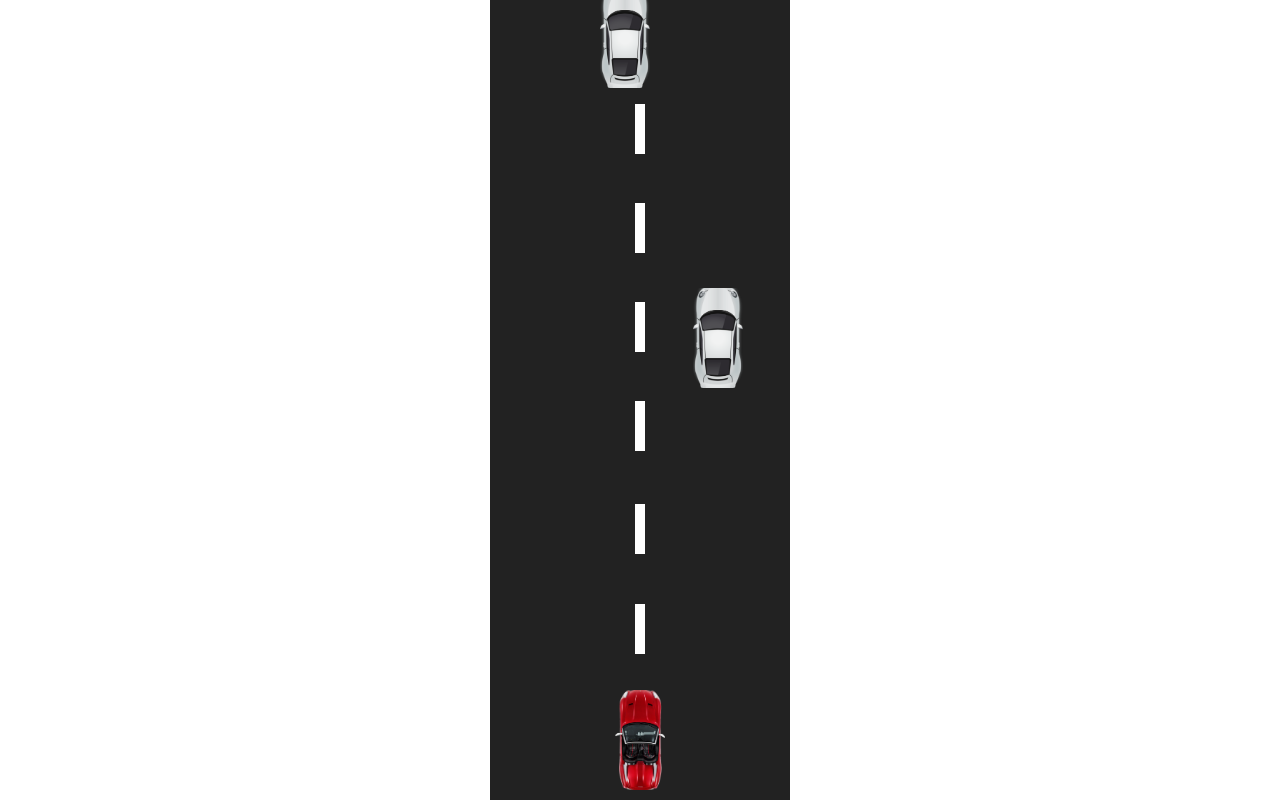
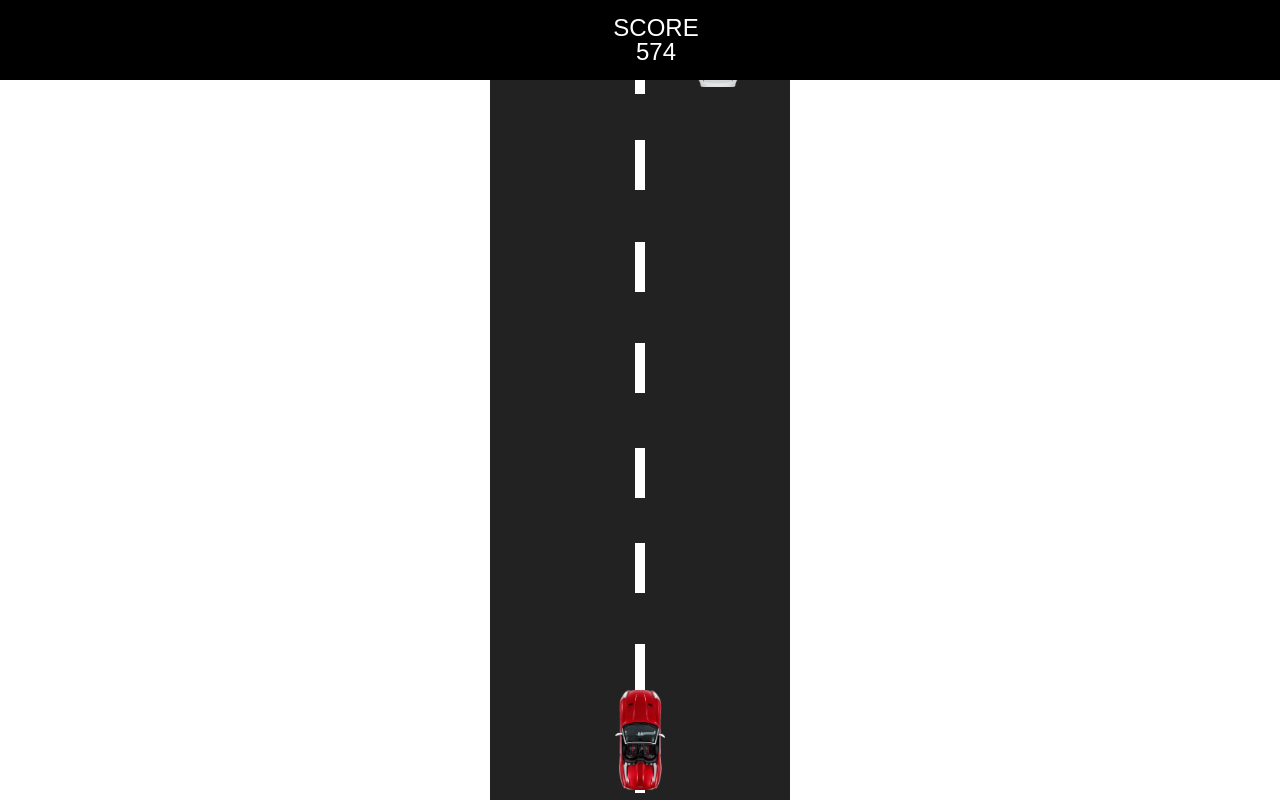
Before and after one commit to kurmangaliyev-a/race, a plain HTML site: page index.html in a window 1280 px wide. Both pictures are taken after a click on the element "Нажмите здесь чтобы начать игру!". Drawn offline with Linux system fonts and the light colour scheme.

Commit message:
end of third lesson

```diff
--- a/css/main.css
+++ b/css/main.css
@@ -41,7 +41,10 @@ table {
 	border-collapse: collapse;
 	border-spacing: 0;
 }
-
+*{
+    margin:0;
+    padding:0;
+}
 
 
 
@@ -49,14 +52,18 @@ table {
 .hide{
     display:none;
 }
-.car, .enemy{
+.car{
     width: 50px;
     height: 100px;
     background: transparent url('../image/player.png') center / cover no-repeat;
     position: absolute;
-    left: 125px;
-    bottom:10px;
 }
+ .enemy{
+    width: 50px;
+    height: 100px;
+    position: absolute;
+
+ }
 .gameArea{
     width: 300px;
     height: 100%;
@@ -72,3 +79,33 @@ table {
     background-color: #fff;
     left:145px;
 }
+.start{
+    position:absolute;
+    text-align:center;
+    margin:0;
+    width: 100%;
+    padding:30px;
+    z-index: 222;
+    color:#fff;
+    font-size:1.5rem;
+    background-color: #000;
+    cursor:pointer;
+    font-family: sans-serif;
+    font-weight: 700;
+}
+.score{
+    position:absolute;
+    text-align:center;
+    left: 0;
+    top:0;
+    width: 100%;
+    padding:1rem;
+    z-index: 222;
+    color:#fff;
+    font-size:1.5rem;
+    background-color: #000;
+    cursor:pointer;
+    font-family: sans-serif;
+    font-weight: 500;
+
+}
--- a/index.html
+++ b/index.html
@@ -1,14 +1,17 @@
 <html>
 <head>
+    <meta charset="UTF-8">
     <title>Document</title>
     <link rel="stylesheet" href="./css/main.css" >
     <script src="./js/main.js" defer></script>
 </head>
 <body>
-<div class="score"></div>
+        <div class="score hide"></div>
+
 <div class="game">
     <div class="start"><h1>Нажмите здесь чтобы начать игру!</h1></div>
-    <div class="gameArea hide"></div>
+    <div class="gameArea hide">
+    </div>
 </div>
 </body>
 </html>
--- a/js/main.js
+++ b/js/main.js
@@ -4,10 +4,10 @@ const gameArea = document.querySelector('.gameArea');
 car = document.createElement('div');
 car.classList.add('car');
 
-const SETTING = {
+let SETTING = {
     start: false,
     score: 0,
-    speed: 3,
+    speed: 5,
     traffic: 3
 };
 
@@ -37,9 +37,13 @@ function getQuantityElements(heightElement) {
 
 
 function startGame() {
+    SETTING.speed = 3;
+    gameArea.innerHTML = '';
+    SETTING.score = 0;
     audio.play();
     start.classList.add('hide');
     gameArea.classList.remove('hide');
+    score.classList.remove('hide');
     for (let i = 0; i < getQuantityElements(100);i++){
         const line = document.createElement('div');
         line.classList.add('line');
@@ -61,6 +65,9 @@ function startGame() {
 
     SETTING.start = true;
     gameArea.append(car);
+    car.style.left = gameArea.offsetWidth / 2 - car.offsetWidth / 2;
+    car.style.bottom = '10px';
+    car.style.top = 'auto';
 
     SETTING.x=car.offsetLeft;
     SETTING.y=car.offsetTop;
@@ -69,8 +76,10 @@ function startGame() {
 
 
 function playGame() {
-    console.log(SETTING.speed);
+    score.classList.remove('hide');
     if (SETTING.start) {
+        SETTING.score+=SETTING.speed;
+        score.innerHTML = 'SCORE<br> ' + Math.floor(SETTING.score);
         moveRoad();
         moveEnemy();
         if(keys.ArrowLeft && SETTING.x>0){
@@ -88,13 +97,14 @@ function playGame() {
         car.style.left = SETTING.x + 'px';
         car.style.top = SETTING.y + 'px';
         requestAnimationFrame(playGame);
+        SETTING.speed+=0.005;
+        console.log(SETTING.speed);
     }
 
 }
 function startRun(event) {
     event.preventDefault();
     keys[event.key] = true;
-    requestAnimationFrame(playGame);
 
 };
 function stopRun(event) {
@@ -106,7 +116,7 @@ function stopRun(event) {
 function moveRoad(){
     let lines = document.querySelectorAll('.line');
     lines.forEach(function(item){
-        item.y += SETTING.speed;
+        item.y += SETTING.speed*2;
         item.style.top = item.y + 'px';
         if(item.y >= document.documentElement.clientHeight){
             item.y=-100;
@@ -119,7 +129,15 @@ function moveEnemy() {
         let carRect = car.getBoundingClientRect();
         let enemyRect = item.getBoundingClientRect();
 
-        item.y += SETTING.speed+0.5;
+        if (carRect.top <= enemyRect.bottom && carRect.right >= enemyRect.left && carRect.left <= enemyRect.right && carRect.bottom >= enemyRect.top ){
+            SETTING.start=false;
+            audio.pause();
+            start.classList.remove('hide');
+            start.style.top = score.offsetHeight;
+        }
+
+
+        item.y += SETTING.speed/2;
         item.style.top = item.y + 'px';
         if (item.y >= document.documentElement.clientHeight) {
             item.y = -100*SETTING.traffic;
```
